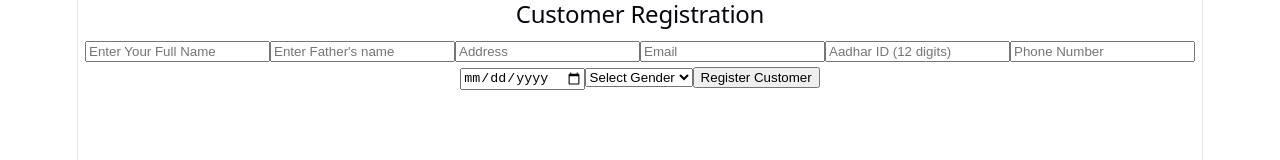
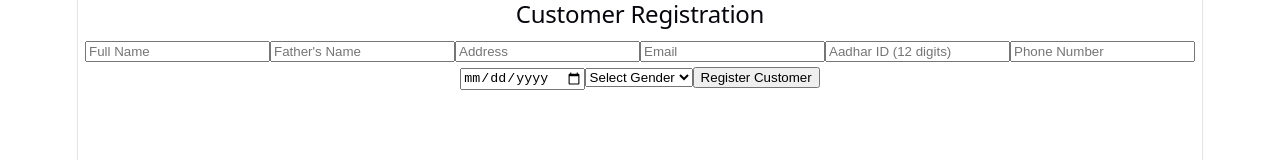
Before and after one commit to Diya-kul/Banking-Application-Frontend, a React (Vite) app in the folder banking-app-frontend/: page /customers in a window 1280 px wide. Shown: the top 160 px of the page. Built offline with nearby package versions, Linux system fonts and the light colour scheme; no server answers.

Commit message:
Connected with the backend

```diff
--- a/banking-app-frontend/src/pages/CustomerPage.jsx
+++ b/banking-app-frontend/src/pages/CustomerPage.jsx
@@ -31,7 +31,7 @@ function CustomerPage() {
 
     try {
       const response = await createCustomer(formData);
-            setSuccessMessage(`Customer created successfully. ID: ${response.customerid}`);
+      setSuccessMessage(`Customer created successfully. ID: ${response.customerId}`);
       setFormData(initialFormState);
     } catch (error) {
       if (error.response) {
@@ -47,55 +47,32 @@ function CustomerPage() {
   return (
     <div>
       <h2>Customer Registration</h2>
+
       <form onSubmit={handleSubmit}>
-                <input name="name" placeholder="Enter Your Full Name" value={formData.name} onChange={handleChange} />
-                <input name="fatherName" placeholder="Enter Father's name" value={formData.fatherName} onChange={handleChange} />
+        <input name="name" placeholder="Full Name" value={formData.name} onChange={handleChange} />
+        <input name="fatherName" placeholder="Father's Name" value={formData.fatherName} onChange={handleChange} />
         <input name="address" placeholder="Address" value={formData.address} onChange={handleChange} />
-                <input name="email" placeholder="Email" value={formData.email} onChange={handleChange} />
+        <input name="email" type="email" placeholder="Email" value={formData.email} onChange={handleChange} />
         <input name="adharId" placeholder="Aadhar ID (12 digits)" value={formData.adharId} onChange={handleChange} />
         <input name="phoneNo" placeholder="Phone Number" value={formData.phoneNo} onChange={handleChange} />
         <input name="dob" type="date" value={formData.dob} onChange={handleChange} />
+
         <select name="gender" value={formData.gender} onChange={handleChange}>
           <option value="">Select Gender</option>
           <option value="MALE">Male</option>
           <option value="FEMALE">Female</option>
           <option value="OTHER">Other</option>
         </select>
+
         <button type="submit" disabled={loading}>
           {loading ? 'Submitting...' : 'Register Customer'}
         </button>
       </form>
-            {errorMessage && <p style={{color: 'red'}}>{errorMessage}</p>}
-            {successMessage && <p style={{color: 'green'}}>{successMessage}</p>}
+
+      {errorMessage && <p style={{ color: 'red' }}>{errorMessage}</p>}
+      {successMessage && <p style={{ color: 'green' }}>{successMessage}</p>}
     </div>
   );
 }
 
 export default CustomerPage;
-
-/*
-
-    database bnana h tabhi kuch hoga
-
-
-    Step 4: Maven clean build
-Ab backend project folder me jao (jahan pom.xml hai):
-
-bash
-cd "C:\Users\Diya Dewa\OneDrive\Desktop\Work\Banking Application\banking-app-backend\banking-application"
-mvn clean install
-🔹 Step 5: Backend run karo
-bash
-mvn spring-boot:run
-Console me aayega:
-
-Code
-Tomcat started on port(s): 8080
-Matlab backend chal raha hai.
-
-🔹 Step 6: Frontend connect karo
-React ke customerApi.js me ensure karo ki endpoint match kare:
-
-js
-axios.post("http://localhost:8080/customers", data)
-*/
```
Lines whose indentation alone changed are shown as unchanged.
